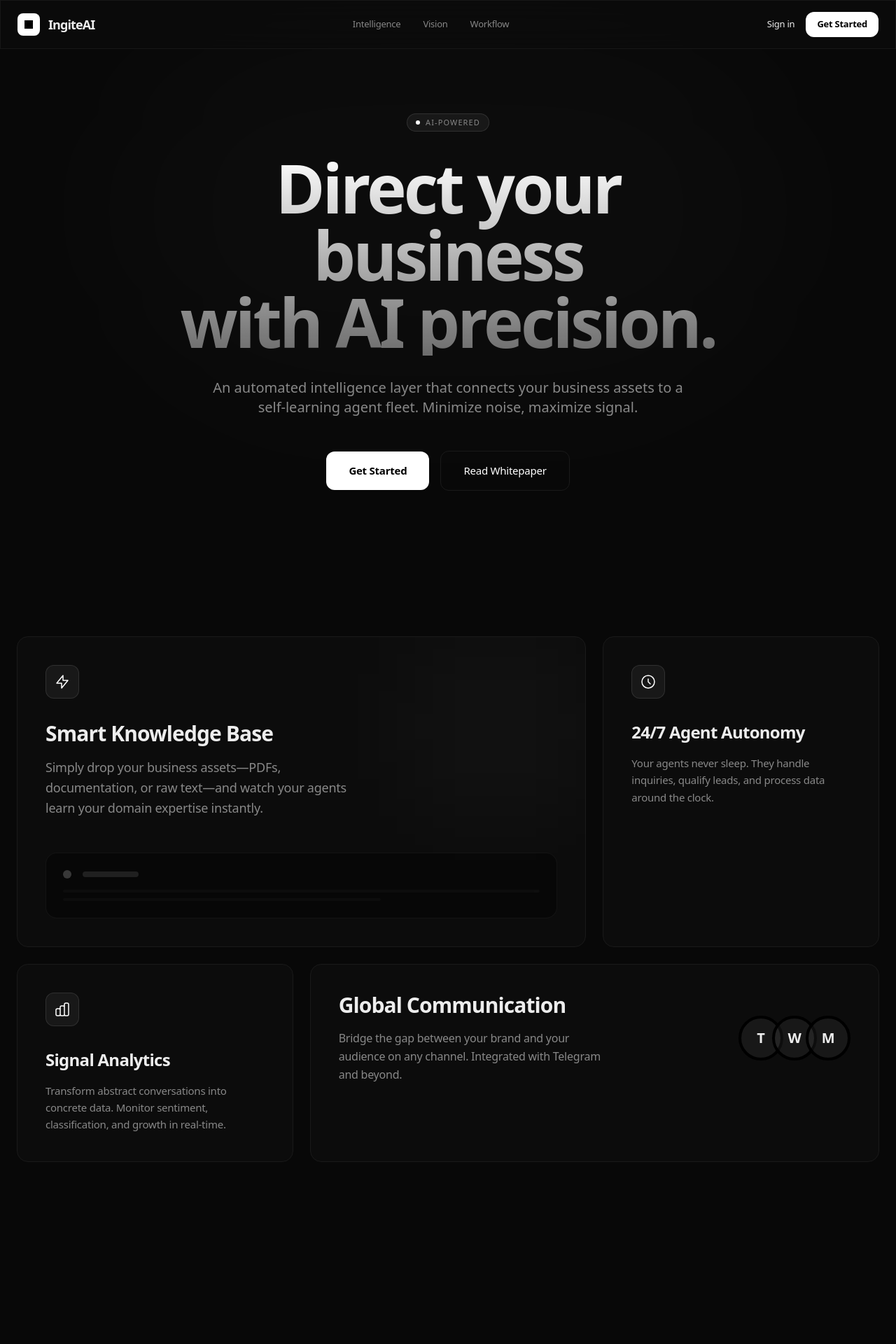
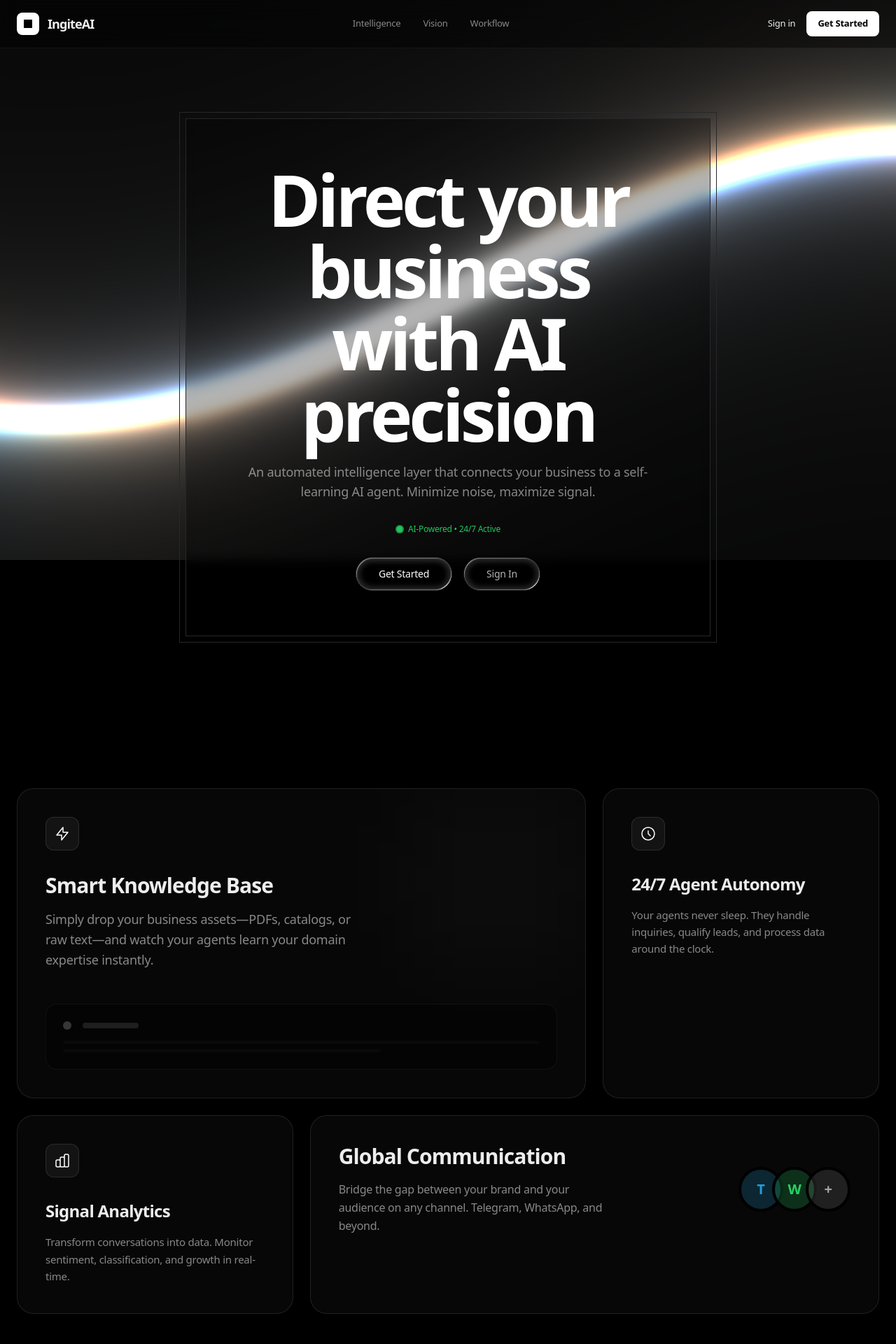
Before and after one commit to Asicvfx/IngiteAI, a Nuxt app in the folder frontend/: page /landing in a window 1280 px wide. Shown: the top 1920 px of the page at 70% size. Built offline with nearby package versions, Linux system fonts and the light colour scheme; what vue3-google-login would draw is missing.

Commit message:
feat: WebGL animated background + liquid glass buttons on landing

```diff
--- /dev/null
+++ b/frontend/components/ui/LiquidButton.vue
@@ -0,0 +1,56 @@
+<template>
+  <button
+    :class="[
+      'relative inline-flex items-center justify-center cursor-pointer gap-2 whitespace-nowrap rounded-full text-sm font-medium transition-all duration-300 hover:scale-105 outline-none',
+      sizeClasses
+    ]"
+    v-bind="$attrs"
+  >
+    <!-- Glass shadow overlay -->
+    <div class="absolute top-0 left-0 z-0 h-full w-full rounded-full shadow-[0_0_8px_rgba(0,0,0,0.03),0_2px_6px_rgba(0,0,0,0.08),inset_3px_3px_0.5px_-3.5px_rgba(255,255,255,0.09),inset_-3px_-3px_0.5px_-3.5px_rgba(255,255,255,0.85),inset_1px_1px_1px_-0.5px_rgba(255,255,255,0.6),inset_-1px_-1px_1px_-0.5px_rgba(255,255,255,0.6),inset_0_0_6px_6px_rgba(255,255,255,0.12),inset_0_0_2px_2px_rgba(255,255,255,0.06),0_0_12px_rgba(0,0,0,0.15)] transition-all" />
+
+    <!-- Glass backdrop -->
+    <div
+      class="absolute top-0 left-0 isolate -z-10 h-full w-full overflow-hidden rounded-full"
+      :style="{ backdropFilter: 'blur(12px) saturate(1.8)' }"
+    />
+
+    <!-- Content -->
+    <div class="pointer-events-none z-10">
+      <slot />
+    </div>
+
+    <!-- Glass SVG Filter -->
+    <svg class="hidden">
+      <defs>
+        <filter id="container-glass" x="0%" y="0%" width="100%" height="100%" color-interpolation-filters="sRGB">
+          <feTurbulence type="fractalNoise" baseFrequency="0.05 0.05" numOctaves="1" seed="1" result="turbulence" />
+          <feGaussianBlur in="turbulence" stdDeviation="2" result="blurredNoise" />
+          <feDisplacementMap in="SourceGraphic" in2="blurredNoise" scale="70" xChannelSelector="R" yChannelSelector="B" result="displaced" />
+          <feGaussianBlur in="displaced" stdDeviation="4" result="finalBlur" />
+          <feComposite in="finalBlur" in2="finalBlur" operator="over" />
+        </filter>
+      </defs>
+    </svg>
+  </button>
+</template>
+
+<script setup lang="ts">
+defineOptions({ inheritAttrs: false })
+
+const props = withDefaults(defineProps<{
+  size?: 'sm' | 'md' | 'lg' | 'xl' | 'xxl'
+}>(), {
+  size: 'xl'
+})
+
+const sizeMap: Record<string, string> = {
+  sm: 'h-8 px-4 text-xs',
+  md: 'h-9 px-4 py-2',
+  lg: 'h-10 px-6',
+  xl: 'h-12 px-8',
+  xxl: 'h-14 px-10',
+}
+
+const sizeClasses = sizeMap[props.size] || sizeMap.xl
+</script>
--- /dev/null
+++ b/frontend/components/ui/WebGLShader.vue
@@ -0,0 +1,124 @@
+<template>
+  <canvas ref="canvasRef" class="fixed top-0 left-0 w-full h-full block" />
+</template>
+
+<script setup lang="ts">
+import { ref, onMounted, onUnmounted } from 'vue'
+import * as THREE from 'three'
+
+const canvasRef = ref<HTMLCanvasElement | null>(null)
+
+let scene: THREE.Scene | null = null
+let camera: THREE.OrthographicCamera | null = null
+let renderer: THREE.WebGLRenderer | null = null
+let mesh: THREE.Mesh | null = null
+let uniforms: any = null
+let animationId: number | null = null
+
+const vertexShader = `
+  attribute vec3 position;
+  void main() {
+    gl_Position = vec4(position, 1.0);
+  }
+`
+
+const fragmentShader = `
+  precision highp float;
+  uniform vec2 resolution;
+  uniform float time;
+  uniform float xScale;
+  uniform float yScale;
+  uniform float distortion;
+
+  void main() {
+    vec2 p = (gl_FragCoord.xy * 2.0 - resolution) / min(resolution.x, resolution.y);
+
+    float d = length(p) * distortion;
+
+    float rx = p.x * (1.0 + d);
+    float gx = p.x;
+    float bx = p.x * (1.0 - d);
+
+    float r = 0.05 / abs(p.y + sin((rx + time) * xScale) * yScale);
+    float g = 0.05 / abs(p.y + sin((gx + time) * xScale) * yScale);
+    float b = 0.05 / abs(p.y + sin((bx + time) * xScale) * yScale);
+
+    gl_FragColor = vec4(r, g, b, 1.0);
+  }
+`
+
+function handleResize() {
+  if (!renderer || !uniforms) return
+  const width = window.innerWidth
+  const height = window.innerHeight
+  renderer.setSize(width, height, false)
+  uniforms.resolution.value = [width, height]
+}
+
+function animate() {
+  if (uniforms) uniforms.time.value += 0.01
+  if (renderer && scene && camera) {
+    renderer.render(scene, camera)
+  }
+  animationId = requestAnimationFrame(animate)
+}
+
+onMounted(() => {
+  if (!canvasRef.value) return
+
+  scene = new THREE.Scene()
+  renderer = new THREE.WebGLRenderer({ canvas: canvasRef.value })
+  renderer.setPixelRatio(window.devicePixelRatio)
+  renderer.setClearColor(new THREE.Color(0x000000))
+
+  camera = new THREE.OrthographicCamera(-1, 1, 1, -1, 0, -1)
+
+  uniforms = {
+    resolution: { value: [window.innerWidth, window.innerHeight] },
+    time: { value: 0.0 },
+    xScale: { value: 1.0 },
+    yScale: { value: 0.5 },
+    distortion: { value: 0.05 },
+  }
+
+  const position = [
+    -1.0, -1.0, 0.0,
+     1.0, -1.0, 0.0,
+    -1.0,  1.0, 0.0,
+     1.0, -1.0, 0.0,
+    -1.0,  1.0, 0.0,
+     1.0,  1.0, 0.0,
+  ]
+
+  const positions = new THREE.BufferAttribute(new Float32Array(position), 3)
+  const geometry = new THREE.BufferGeometry()
+  geometry.setAttribute('position', positions)
+
+  const material = new THREE.RawShaderMaterial({
+    vertexShader,
+    fragmentShader,
+    uniforms,
+    side: THREE.DoubleSide,
+  })
+
+  mesh = new THREE.Mesh(geometry, material)
+  scene.add(mesh)
+
+  handleResize()
+  animate()
+  window.addEventListener('resize', handleResize)
+})
+
+onUnmounted(() => {
+  if (animationId) cancelAnimationFrame(animationId)
+  window.removeEventListener('resize', handleResize)
+  if (mesh) {
+    scene?.remove(mesh)
+    mesh.geometry.dispose()
+    if (mesh.material instanceof THREE.Material) {
+      mesh.material.dispose()
+    }
+  }
+  renderer?.dispose()
+})
+</script>
--- a/frontend/package.json
+++ b/frontend/package.json
@@ -14,6 +14,7 @@
     "chart.js": "^4.5.1",
     "nuxt": "^4.3.1",
     "pinia": "^3.0.4",
+    "three": "^0.183.2",
     "vue": "^3.5.28",
     "vue-chartjs": "^5.3.3",
     "vue-router": "^4.6.4",
@@ -21,6 +22,7 @@
   },
   "devDependencies": {
     "@nuxtjs/tailwindcss": "^6.14.0",
-    "@types/node": "^25.2.3"
+    "@types/node": "^25.2.3",
+    "@types/three": "^0.183.1"
   }
 }
--- a/frontend/pages/landing.vue
+++ b/frontend/pages/landing.vue
@@ -1,7 +1,12 @@
 <template>
-  <div class="min-h-screen bg-[#080808] text-[#EDEDED] font-sans selection:bg-white/20">
+  <div class="min-h-screen bg-[#000000] text-[#EDEDED] font-sans selection:bg-white/20">
+    <!-- WebGL Background -->
+    <ClientOnly>
+      <WebGLShader />
+    </ClientOnly>
+
     <!-- Navbar -->
-    <nav class="fixed top-0 w-full z-50 wope-glass border-b border-white/5 px-6 py-4">
+    <nav class="fixed top-0 w-full z-50 border-b border-white/5 px-6 py-4" style="backdrop-filter: blur(16px); background: rgba(0,0,0,0.4);">
       <div class="max-w-7xl mx-auto flex items-center justify-between">
         <div class="flex items-center space-x-3">
           <div class="w-8 h-8 bg-white rounded-lg flex items-center justify-center">
@@ -16,53 +21,62 @@
         </div>
         <div class="flex items-center space-x-4">
           <NuxtLink to="/login" class="text-[13px] font-medium hover:text-white transition-colors">Sign in</NuxtLink>
-          <NuxtLink to="/register" class="wope-button-primary !py-2 !px-4 text-[13px]">Get Started</NuxtLink>
+          <NuxtLink to="/register" class="bg-white text-black px-4 py-2 rounded-lg text-[13px] font-semibold hover:bg-gray-200 transition-all active:scale-95">Get Started</NuxtLink>
         </div>
       </div>
     </nav>
 
     <!-- Hero Section -->
-    <header class="pt-40 pb-20 px-6 relative overflow-hidden">
-      <div class="absolute top-0 left-1/2 -translate-x-1/2 w-[1000px] h-[600px] bg-white/[0.02] blur-[120px] rounded-full pointer-events-none"></div>
+    <header class="relative pt-40 pb-20 px-6 overflow-hidden">
+      <div class="relative z-10 border border-[#27272a] p-2 max-w-3xl mx-auto">
+        <main class="relative border border-[#27272a] py-16 overflow-hidden" style="background: rgba(0,0,0,0.3); backdrop-filter: blur(8px);">
+          <h1 class="mb-4 text-white text-center text-5xl md:text-7xl lg:text-[clamp(2rem,8vw,7rem)] font-extrabold tracking-tighter leading-[0.95]">
+            Direct your business<br />with AI precision
+          </h1>
+          <p class="text-white/50 px-6 text-center text-sm md:text-base lg:text-lg max-w-2xl mx-auto leading-relaxed">
+            An automated intelligence layer that connects your business to a self-learning AI agent. Minimize noise, maximize signal.
+          </p>
 
-      <div class="max-w-4xl mx-auto text-center relative z-10">
-        <div class="inline-flex items-center space-x-2 px-3 py-1 rounded-full border border-white/10 bg-white/5 mb-8 animate-fade-in">
-          <span class="w-1.5 h-1.5 rounded-full bg-white"></span>
-          <span class="text-[11px] font-medium uppercase tracking-[0.1em] text-[#888888]">AI-Powered</span>
+          <div class="my-8 flex items-center justify-center gap-1.5">
+            <span class="relative flex h-3 w-3 items-center justify-center">
+              <span class="absolute inline-flex h-full w-full animate-ping rounded-full bg-green-500 opacity-75"></span>
+              <span class="relative inline-flex h-2 w-2 rounded-full bg-green-500"></span>
+            </span>
+            <p class="text-xs text-green-500 font-medium">AI-Powered • 24/7 Active</p>
           </div>
 
-        <h1 class="text-6xl md:text-8xl font-semibold tracking-[-0.04em] leading-[0.95] mb-8 gradient-text">
-          Direct your business <br /> with AI precision.
-        </h1>
-
-        <p class="text-lg md:text-xl text-[#888888] leading-relaxed mb-12 max-w-2xl mx-auto tracking-normal">
-          An automated intelligence layer that connects your business assets to a self-learning agent fleet. Minimize noise, maximize signal.
-        </p>
-
-        <div class="flex flex-col sm:flex-row items-center justify-center space-x-0 sm:space-x-4 space-y-4 sm:space-y-0">
-          <NuxtLink to="/register" class="wope-button-primary !px-8 !py-4 text-[15px] w-full sm:w-auto">Get Started</NuxtLink>
-          <button class="wope-button-secondary !px-8 !py-4 text-[15px] w-full sm:w-auto">Read Whitepaper</button>
+          <div class="flex flex-col sm:flex-row justify-center items-center gap-4 px-6">
+            <NuxtLink to="/register">
+              <LiquidButton size="xl" class="text-white border border-white/20 rounded-full">
+                Get Started
+              </LiquidButton>
+            </NuxtLink>
+            <NuxtLink to="/login">
+              <LiquidButton size="xl" class="text-white/70 border border-white/10 rounded-full">
+                Sign In
+              </LiquidButton>
+            </NuxtLink>
           </div>
+        </main>
       </div>
     </header>
 
-    <!-- Bento Grid Section -->
-    <section id="features" class="py-32 px-6">
+    <!-- Features Bento Grid -->
+    <section id="features" class="relative z-10 py-32 px-6">
       <div class="max-w-7xl mx-auto">
         <div class="grid grid-cols-1 md:grid-cols-12 gap-6">
           <!-- Main Bento -->
-          <div class="md:col-span-8 wope-card p-10 relative overflow-hidden group">
-            <div class="absolute top-0 right-0 w-64 h-64 bg-white/[0.03] blur-[80px] group-hover:bg-white/[0.05] transition-all"></div>
+          <div class="md:col-span-8 border border-white/10 rounded-3xl p-10 relative overflow-hidden group" style="background: rgba(10,10,10,0.7); backdrop-filter: blur(12px);">
+            <div class="absolute top-0 right-0 w-64 h-64 bg-white/[0.03] blur-[80px] group-hover:bg-white/[0.06] transition-all"></div>
             <div class="relative z-10">
               <div class="w-12 h-12 bg-white/5 border border-white/10 rounded-xl flex items-center justify-center mb-8">
                 <svg class="w-6 h-6 text-white" fill="none" stroke="currentColor" viewBox="0 0 24 24"><path stroke-linecap="round" stroke-linejoin="round" stroke-width="1.5" d="M13 10V3L4 14h7v7l9-11h-7z"></path></svg>
               </div>
               <h3 class="text-3xl font-semibold mb-4">Smart Knowledge Base</h3>
               <p class="text-[#888888] text-lg max-w-md leading-relaxed">
-                 Simply drop your business assets—PDFs, documentation, or raw text—and watch your agents learn your domain expertise instantly.
+                Simply drop your business assets—PDFs, catalogs, or raw text—and watch your agents learn your domain expertise instantly.
               </p>
             </div>
-            <!-- Visual Element -->
             <div class="mt-12 p-6 bg-black/40 border border-white/5 rounded-2xl">
               <div class="flex items-center space-x-4 mb-4">
                 <div class="w-3 h-3 rounded-full bg-white/20"></div>
@@ -76,7 +90,7 @@
           </div>
 
           <!-- Small Bento 1 -->
-          <div class="md:col-span-4 wope-card p-10 flex flex-col justify-between">
+          <div class="md:col-span-4 border border-white/10 rounded-3xl p-10 flex flex-col justify-between" style="background: rgba(10,10,10,0.7); backdrop-filter: blur(12px);">
             <div>
               <div class="w-12 h-12 bg-white/5 border border-white/10 rounded-xl flex items-center justify-center mb-8">
                 <svg class="w-6 h-6 text-white" fill="none" stroke="currentColor" viewBox="0 0 24 24"><path stroke-linecap="round" stroke-linejoin="round" stroke-width="1.5" d="M12 8v4l3 3m6-3a9 9 0 11-18 0 9 9 0 0118 0z"></path></svg>
@@ -89,31 +103,31 @@
           </div>
 
           <!-- Small Bento 2 -->
-          <div class="md:col-span-4 wope-card p-10 flex flex-col justify-between">
+          <div class="md:col-span-4 border border-white/10 rounded-3xl p-10 flex flex-col justify-between" style="background: rgba(10,10,10,0.7); backdrop-filter: blur(12px);">
             <div>
               <div class="w-12 h-12 bg-white/5 border border-white/10 rounded-xl flex items-center justify-center mb-8">
                 <svg class="w-6 h-6 text-white" fill="none" stroke="currentColor" viewBox="0 0 24 24"><path stroke-linecap="round" stroke-linejoin="round" stroke-width="1.5" d="M9 19v-6a2 2 0 00-2-2H5a2 2 0 00-2 2v6a2 2 0 002 2h2a2 2 0 002-2zm0 0V9a2 2 0 012-2h2a2 2 0 012 2v10m-6 0a2 2 0 002 2h2a2 2 0 002-2m0 0V5a2 2 0 012-2h2a2 2 0 012 2v14a2 2 0 01-2 2h-2a2 2 0 01-2-2z"></path></svg>
               </div>
               <h3 class="text-2xl font-semibold mb-4">Signal Analytics</h3>
               <p class="text-[#888888] text-[15px] leading-relaxed">
-                Transform abstract conversations into concrete data. Monitor sentiment, classification, and growth in real-time.
+                Transform conversations into data. Monitor sentiment, classification, and growth in real-time.
               </p>
             </div>
           </div>
 
           <!-- Medium Bento -->
-          <div class="md:col-span-8 wope-card p-10 relative overflow-hidden group">
+          <div class="md:col-span-8 border border-white/10 rounded-3xl p-10 relative overflow-hidden group" style="background: rgba(10,10,10,0.7); backdrop-filter: blur(12px);">
             <div class="relative z-10 flex flex-col md:flex-row items-center justify-between gap-10">
               <div class="max-w-sm">
                 <h3 class="text-3xl font-semibold mb-4">Global Communication</h3>
                 <p class="text-[#888888] text-[16px] leading-relaxed">
-                  Bridge the gap between your brand and your audience on any channel. Integrated with Telegram and beyond.
+                  Bridge the gap between your brand and your audience on any channel. Telegram, WhatsApp, and beyond.
                 </p>
               </div>
               <div class="flex -space-x-4">
-                <div class="w-16 h-16 rounded-full border-4 border-black bg-white/5 flex items-center justify-center text-xl font-bold">T</div>
-                <div class="w-16 h-16 rounded-full border-4 border-black bg-white/5 flex items-center justify-center text-xl font-bold">W</div>
-                <div class="w-16 h-16 rounded-full border-4 border-black bg-white/5 flex items-center justify-center text-xl font-bold">M</div>
+                <div class="w-16 h-16 rounded-full border-4 border-black bg-[#229ED9]/20 flex items-center justify-center text-xl font-bold text-[#229ED9]">T</div>
+                <div class="w-16 h-16 rounded-full border-4 border-black bg-[#25D366]/20 flex items-center justify-center text-xl font-bold text-[#25D366]">W</div>
+                <div class="w-16 h-16 rounded-full border-4 border-black bg-white/10 flex items-center justify-center text-xl font-bold text-white/60">+</div>
               </div>
             </div>
           </div>
@@ -122,16 +136,20 @@
     </section>
 
     <!-- CTA Section -->
-    <section class="py-40 px-6 text-center">
+    <section class="relative z-10 py-40 px-6 text-center">
       <div class="max-w-2xl mx-auto">
-        <h2 class="text-5xl font-semibold mb-8 gradient-text tracking-tighter">Ready to get started?</h2>
+        <h2 class="text-5xl font-semibold mb-8 tracking-tighter text-white">Ready to get started?</h2>
         <p class="text-xl text-[#888888] mb-12">Start your journey into high-clarity business intelligence today.</p>
-        <NuxtLink to="/register" class="wope-button-primary !px-12 !py-5 text-lg">Get Started</NuxtLink>
+        <NuxtLink to="/register">
+          <LiquidButton size="xxl" class="text-white border border-white/20 rounded-full text-lg">
+            Get Started
+          </LiquidButton>
+        </NuxtLink>
       </div>
     </section>
 
     <!-- Footer -->
-    <footer class="py-20 px-6 border-t border-white/5">
+    <footer class="relative z-10 py-20 px-6 border-t border-white/5">
       <div class="max-w-7xl mx-auto flex flex-col md:flex-row justify-between items-center space-y-8 md:space-y-0 text-[#888888] text-[13px]">
         <div class="flex items-center space-x-3">
           <div class="w-6 h-6 bg-white/10 rounded flex items-center justify-center">
@@ -145,7 +163,7 @@
           <a href="#" class="hover:text-white transition-colors">GitHub</a>
         </div>
         <div>
-          © 2024 V-Research Laboratory.
+          © 2026 IngiteAI. All rights reserved.
         </div>
       </div>
     </footer>
@@ -153,6 +171,9 @@
 </template>
 
 <script setup lang="ts">
+import WebGLShader from '~/components/ui/WebGLShader.vue'
+import LiquidButton from '~/components/ui/LiquidButton.vue'
+
 definePageMeta({
   layout: false
 });
```
Also changed, not shown: 1 other file (tests, documents, lock files or other folders). Lines whose indentation alone changed are shown as unchanged.
